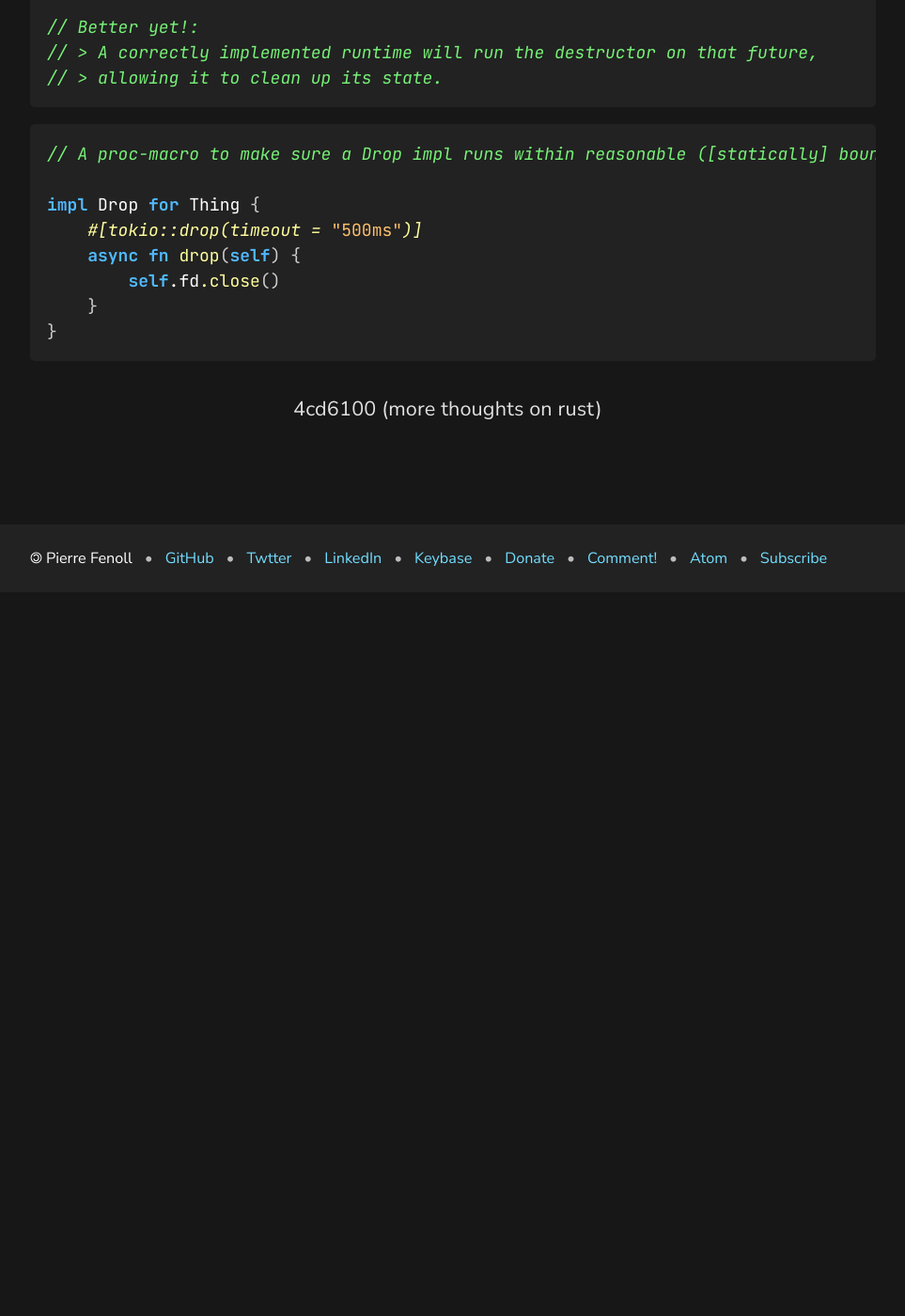
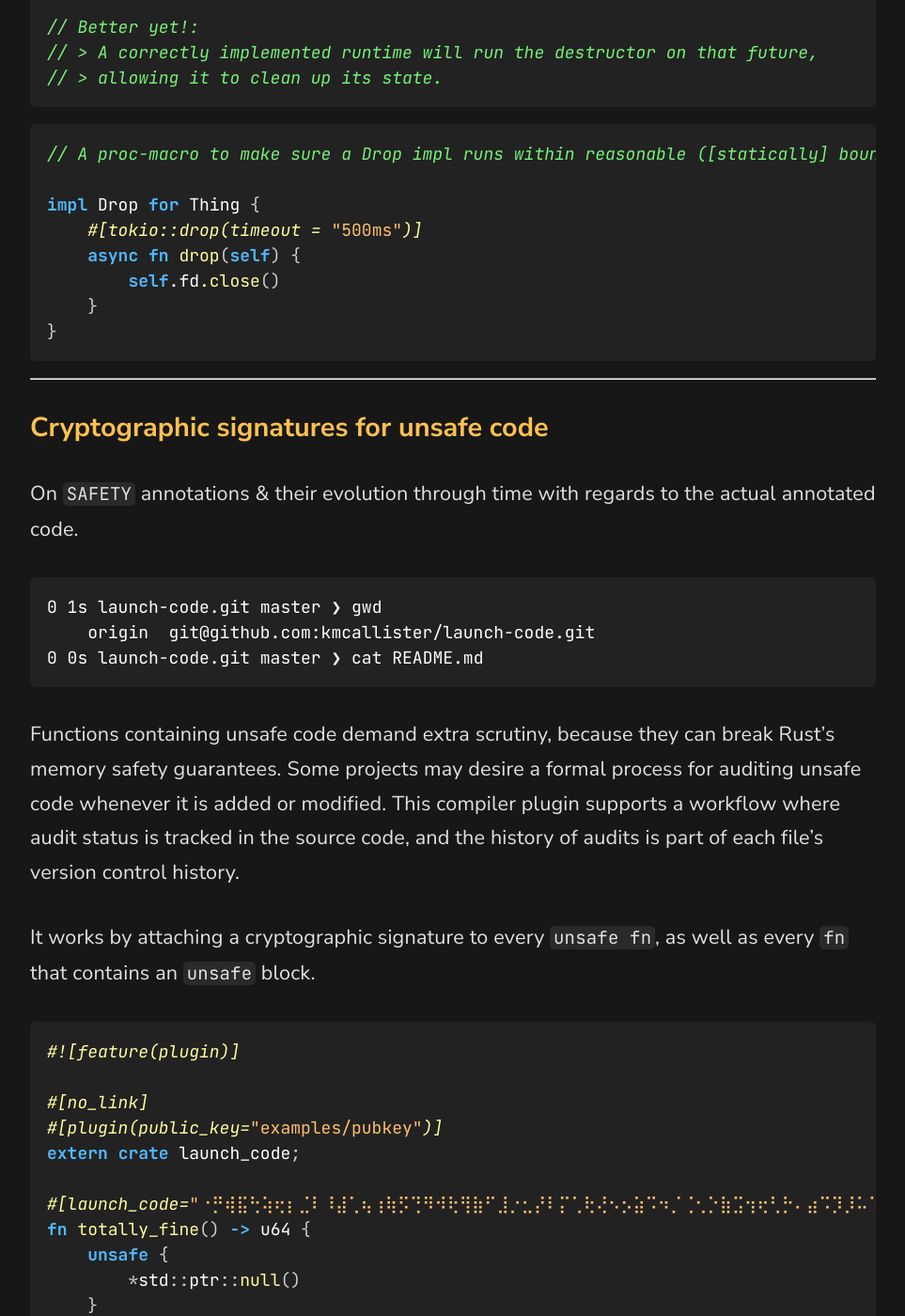
Before and after one commit to fenollp/fenollp.github.io, a Jekyll site: the page built from _posts/2023-09-27-Polishing_Rust.md, in a window 1280 px wide and 1400 px high, scrolled down 2712 px. Shown: the whole window at 94% size, without its empty margins (158-1121 px from the left). Built offline with Jekyll 4.4.1, drawn with Linux system fonts in a browser that asks for light colours; before the commit the page ends 3342 px from its top, so only the background shows below that; some of the changed text lies outside the part shown.

Commit message:
rebase
Signed-off-by: Pierre Fenoll <pierrefenoll@gmail.com>

````diff
--- a/_posts/2023-09-27-Polishing_Rust.md
+++ b/_posts/2023-09-27-Polishing_Rust.md
@@ -181,4 +181,73 @@ impl Drop for Thing {
     }
 }
 ```
->>>>>>> 4cd6100 (more thoughts on rust)
+
+
+---
+
+
+## Cryptographic signatures for unsafe code
+On `SAFETY` annotations & their evolution through time with regards to the actual annotated code.
+
+```
+0 1s launch-code.git master ❯ gwd
+    origin  git@github.com:kmcallister/launch-code.git
+0 0s launch-code.git master ❯ cat README.md
+```
+
+Functions containing unsafe code demand extra scrutiny, because they can break
+Rust's memory safety guarantees.  Some projects may desire a formal process for
+auditing unsafe code whenever it is added or modified.  This compiler plugin
+supports a workflow where audit status is tracked in the source code, and the
+history of audits is part of each file's version control history.
+
+It works by attaching a cryptographic signature to every `unsafe fn`, as well
+as every `fn` that contains an `unsafe` block.
+
+```rust
+#![feature(plugin)]
+
+#[no_link]
+#[plugin(public_key="examples/pubkey")]
+extern crate launch_code;
+
+#[launch_code="⠐⡛⢾⣯⢓⢵⢖⡆⣈⠇⠸⣼⢁⢦⢰⢷⡫⢙⠻⠺⢗⢻⣷⠋⣸⡐⣂⡜⠇⡍⢁⢗⢜⠢⡢⣵⠩⠲⡈⢈⢂⡑⣷⣩⢲⢖⢃⡓⠄⣴⠩⡹⡸⠥⢱⢭⡼⠡⣻⡥⢜⢔⡌⠅"]
+fn totally_fine() -> u64 {
+    unsafe {
+        *std::ptr::null()
+    }
+}
+```
+```rust
+use std::char;
+
+fn to_braille(xs: &[u8]) -> String {
+    xs.iter()
+#         .map(|&x| char::from_u32(x as u32 + 0x2800).unwrap())
+        .try_map(|&x| char::from_u32(x as u32 + 0x2800).unwrap())
+        .collect()
+}
+
+fn from_braille(xs: &str) -> Option<Vec<u8>> {
+    xs
+        .chars()
+#         .map(|c| match c as u32 {
+#             n @ 0x2800..=0x28FF => (n - 0x2800) as u8,
+#             _ => {
+#                 bogus = true;
+#                 0
+#             }
+#         })
+#         .collect();
+#     if bogus {
+#         None
+#     } else {
+#         Some(vec)
+#     }
+        .optionally_map(|c| match c as u32 {
+            n @ 0x2800..=0x28FF => Some((n - 0x2800) as u8),
+            _ => None
+        }) # -> Option<Iter<Item=u32>>, breaks at first None.
+        .map(|it| -> Vec<u32> { it.collect() })
+}
+```
````
Also changed, not shown: 2 other files.
